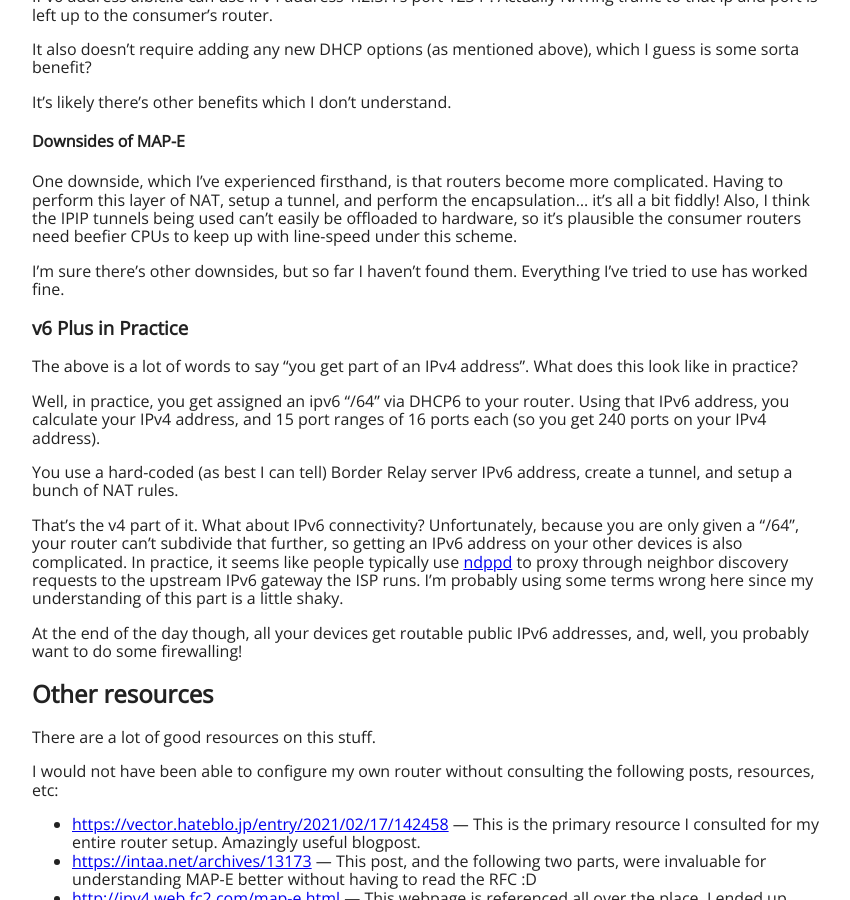
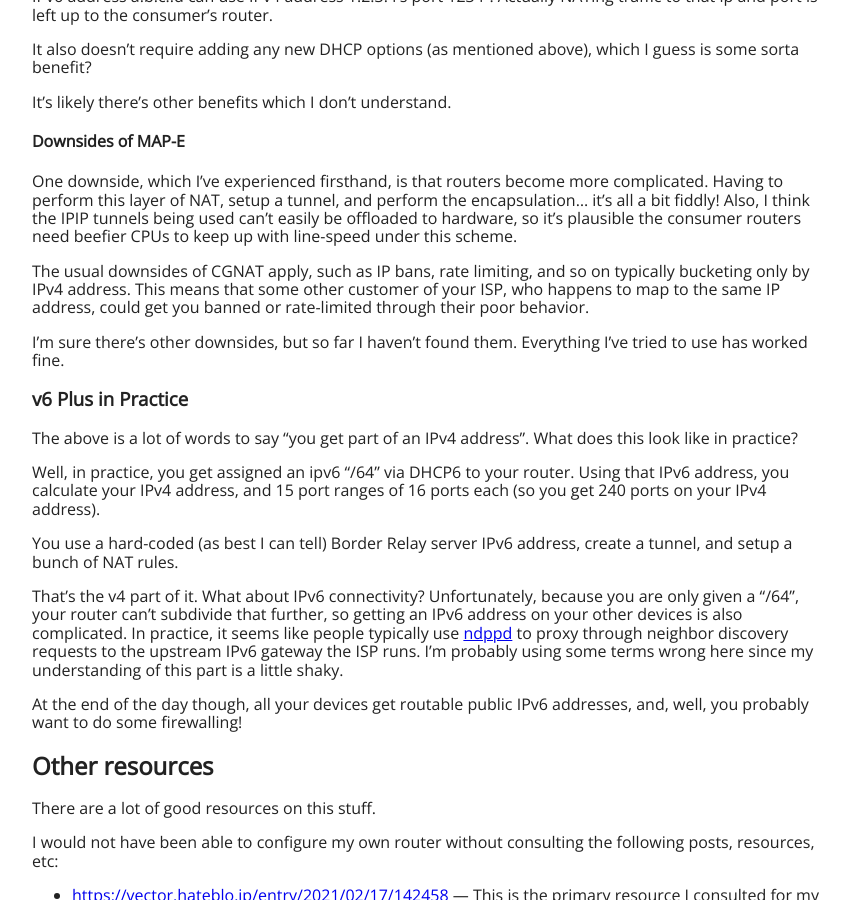
Before and after one commit to euank/euank.com, a Jekyll site: the page built from _posts/2023-02-11-v6-plus.md, in a window 1280 px wide and 900 px high, scrolled down 1597 px. Shown: the whole window, without its empty margins (208-1058 px from the left). Built offline with Jekyll 4.4.1, drawn with Linux system fonts in a browser that asks for light colours.

Commit message:
v6-plus: Add a downside

```diff
--- a/_posts/2023-02-11-v6-plus.md
+++ b/_posts/2023-02-11-v6-plus.md
@@ -94,6 +94,8 @@ It's likely there's other benefits which I don't understand.
 #### Downsides of MAP-E
 
 One downside, which I've experienced firsthand, is that routers become more complicated. Having to perform this layer of NAT, setup a tunnel, and perform the encapsulation... it's all a bit fiddly! Also, I think the IPIP tunnels being used can't easily be offloaded to hardware, so it's plausible the consumer routers need beefier CPUs to keep up with line-speed under this scheme.
+
+The usual downsides of CGNAT apply, such as IP bans, rate limiting, and so on typically bucketing only by IPv4 address. This means that some other customer of your ISP, who happens to map to the same IP address, could get you banned or rate-limited through their poor behavior.
 
 I'm sure there's other downsides, but so far I haven't found them. Everything I've tried to use has worked fine.
 
```
